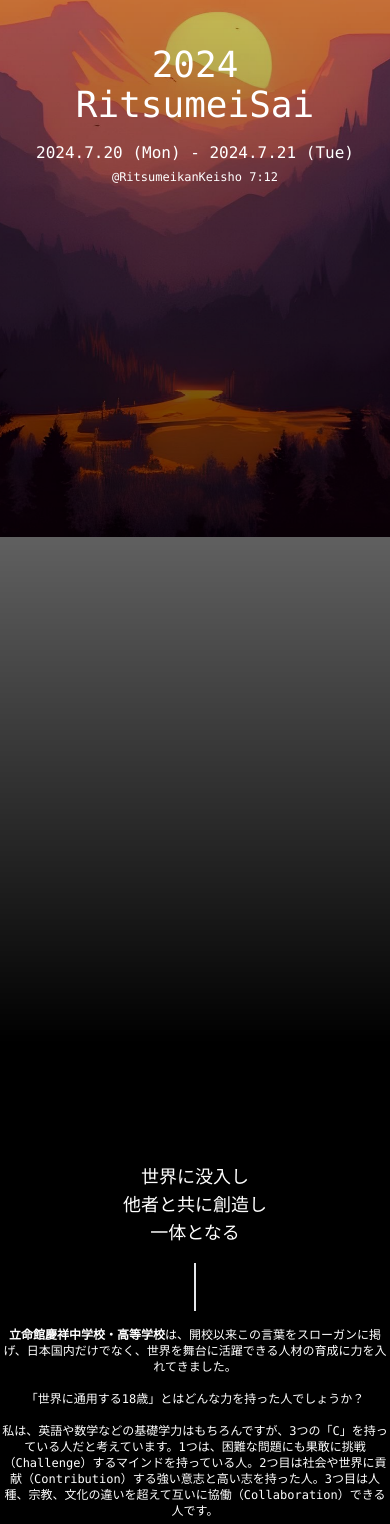
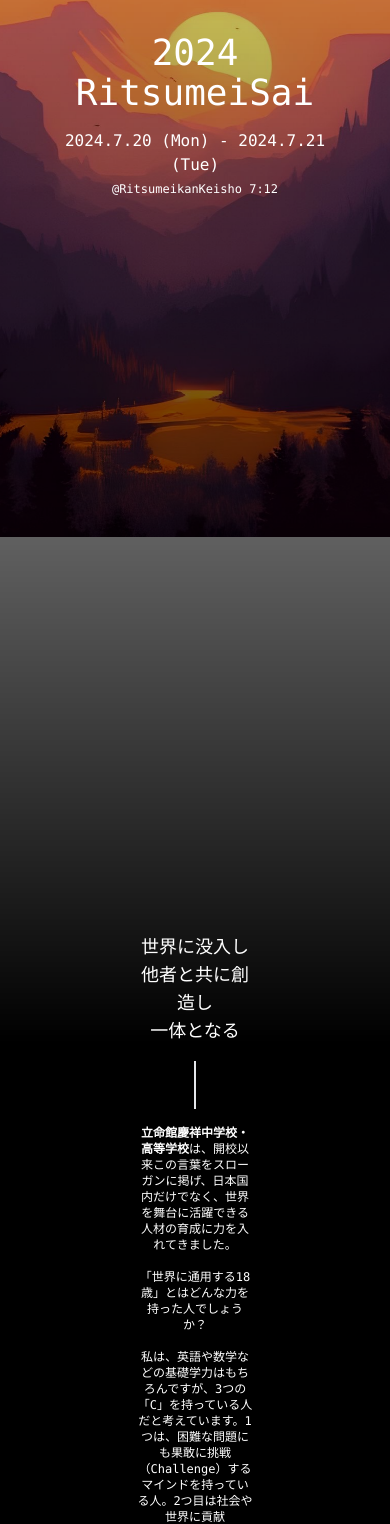
Before and after one commit to Rei2718/Ritsumeisai-, a Next.js app: page / in a window 390 px wide. Shown: the part 307-1831 px from the top of the page. Built offline with nearby package versions, Linux system fonts and the light colour scheme.

Commit message:
Changed a px to mx

```diff
--- a/src/app/page.tsx
+++ b/src/app/page.tsx
@@ -12,7 +12,7 @@
         {/* Section 1 */}
         <section className="flex items-center justify-center h-lvh">
           {/* TopCharacter */}
-          <div className="top-[12.5%] transform -translate-y-1/2 text-white text-center absolute px-4 sm:px-10 z-10">
+          <div className="top-[12.5%] transform -translate-y-1/2 text-white text-center absolute mx-10 sm:mx-10 z-10">
            <ScrollRevealContainer move="bottom">
               <div className="mb-4 px-2 sm:px-5 text-4xl sm:text-5xl md:text-7xl">2024 RitsumeiSai</div>
             </ScrollRevealContainer>
@@ -26,8 +26,8 @@
         </section>
 
         {/* Section 2 */}
-        <section className="flex items-center justify-center h-lvh text-center px-4 sm:px-10 md:px-20 lg:px-32 xl:px-40">
-          <div className="top-2/4 transform -translate-y-1/2 text-white text-center absolute z-10">
+        <section className="flex items-center justify-center h-lvh text-center">
+          <div className="top-2/4 transform -translate-y-1/2 text-white text-center absolute z-10 mx-52 sm:mx-10 md:mx-20 lg:mx-32 xl:mx-40">
             <div className="font-mono text-lg sm:text-2xl text-white text-center flex flex-col items-center">
               <ScrollRevealContainer move="bottom">
                 <p className="text-lg sm:text-2xl">
```
